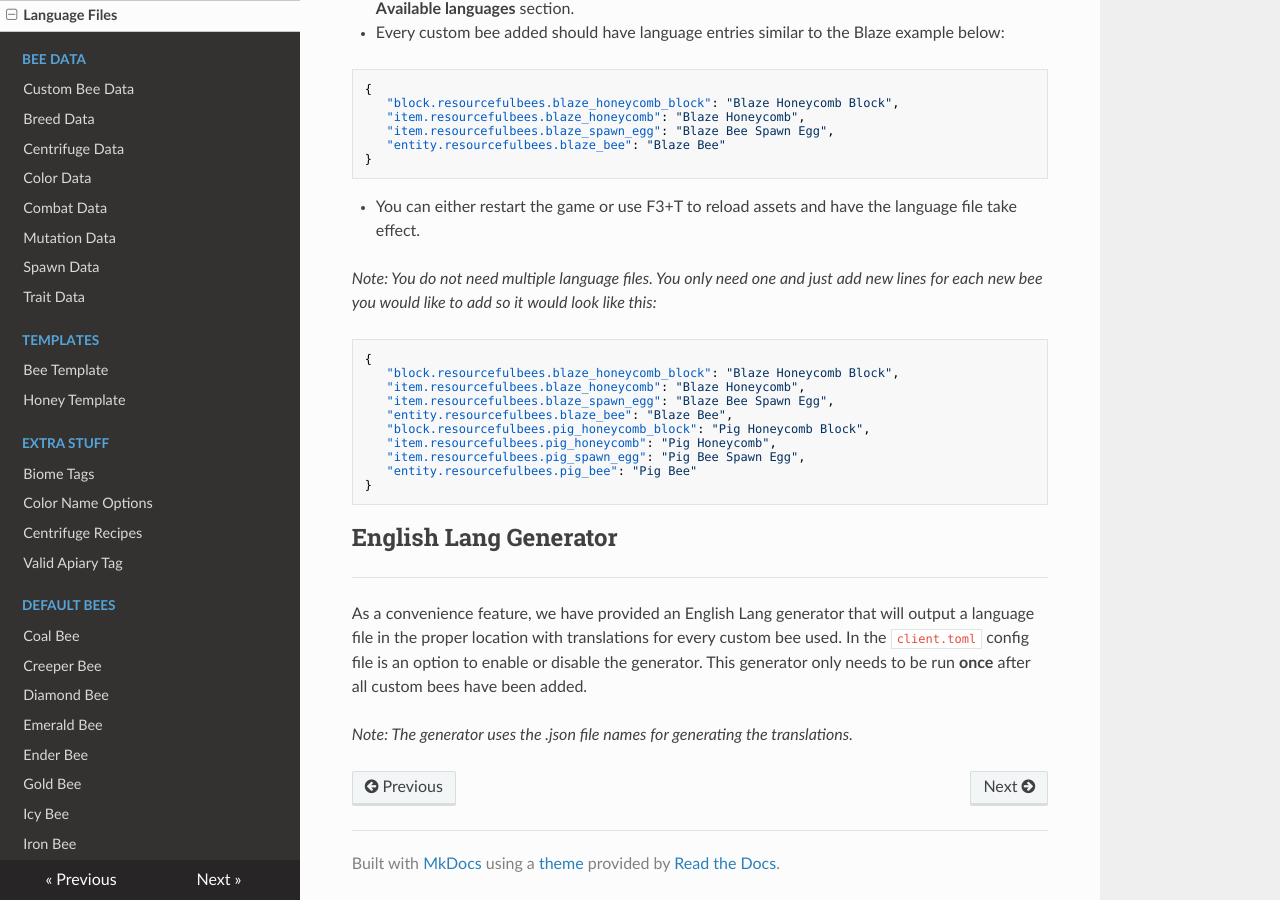
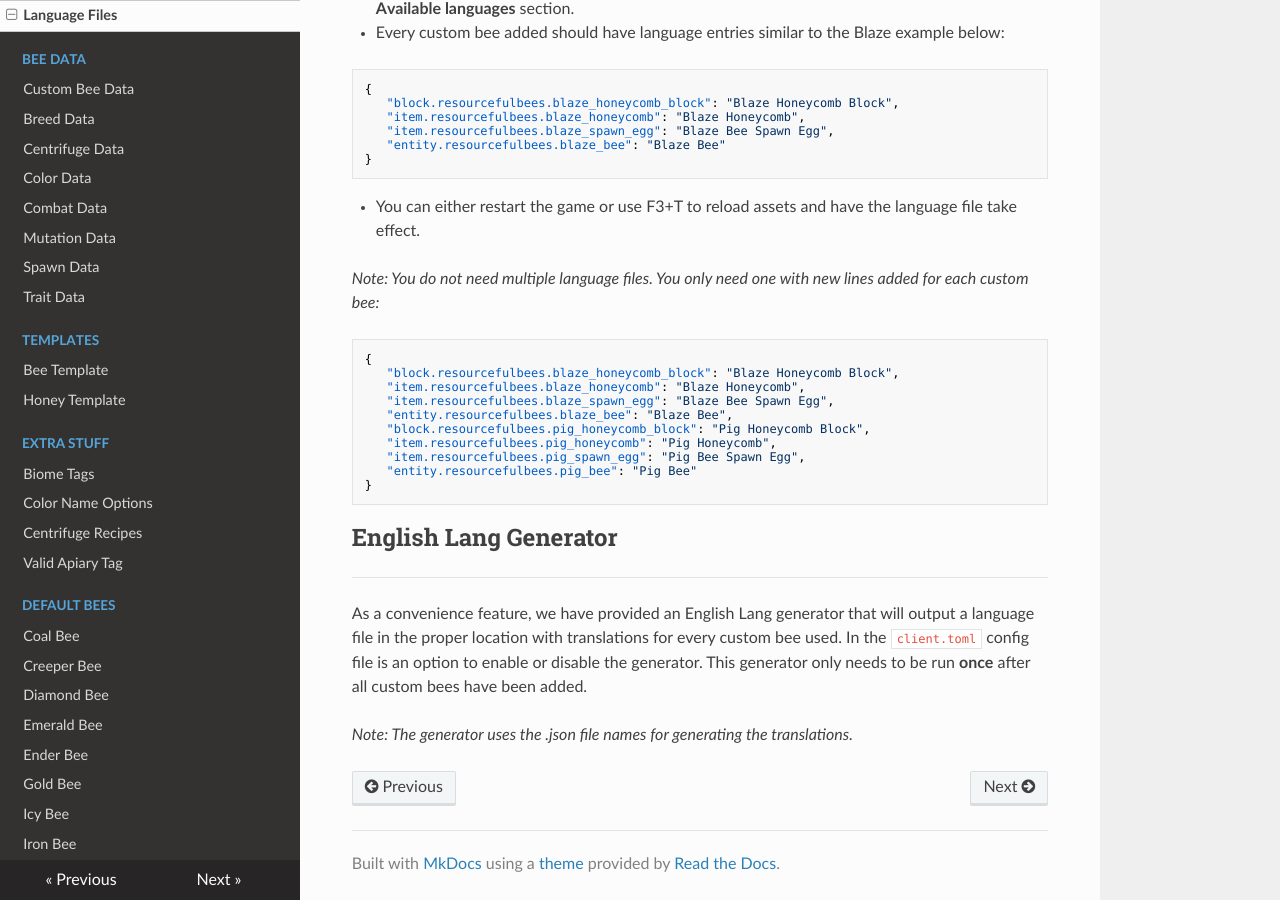
Before and after one commit to Team-Resourceful/ResourcefulBeesDocs, an MkDocs documentation site: the page built from docs/getting_started/language_files.md, in a window 1280 px wide and 900 px high, scrolled down 959 px. Built offline with MkDocs 1.6.1, drawn with Linux system fonts in a browser that asks for light colours; nearby versions of some CDN libraries.

Commit message:
docs/getting_started/language_files.md updated from https://stackedit.io/

````diff
--- a/docs/getting_started/language_files.md
+++ b/docs/getting_started/language_files.md
@@ -12,7 +12,7 @@ _Note: For new mod installs, run the game at least once so all necessary config
 * Open this folder and verify there is a file inside called `pack.mcmeta` - this file is needed for the loading of the language files. If you do not see this file then reload the mod/pack to generate it.
 * Inside the `resources` folder we need to add the following nested folders: `assets/resourcefulbees/lang`
 * The structure should appear as the following image:
-  ![](https://i.imgur.com/Sq9sp1e.png)
+* ![](https://i.imgur.com/Sq9sp1e.png)
 * Inside the `lang` folder, creating a file called `en_us.json` will create an English US language file.
 * You can specify a different language using any one of the language codes found [here](https://minecraft.gamepedia.com/Language) under the **Available languages** section.
 * Every custom bee added should have language entries similar to the Blaze example below:
@@ -26,7 +26,7 @@ _Note: For new mod installs, run the game at least once so all necessary config
 ```
 * You can either restart the game or use F3+T to reload assets and have the language file take effect.
 
-*Note: You do not need multiple language files. You only need one and just add new lines for each new bee you would like to add so it would look like this:*
+*Note: You do not need multiple language files. You only need one with new lines added for each custom bee:*
 ```json
 {
    "block.resourcefulbees.blaze_honeycomb_block": "Blaze Honeycomb Block",
````
Also changed, not shown: other parts of docs/getting_started/language_files.md (+1 -1 lines).
